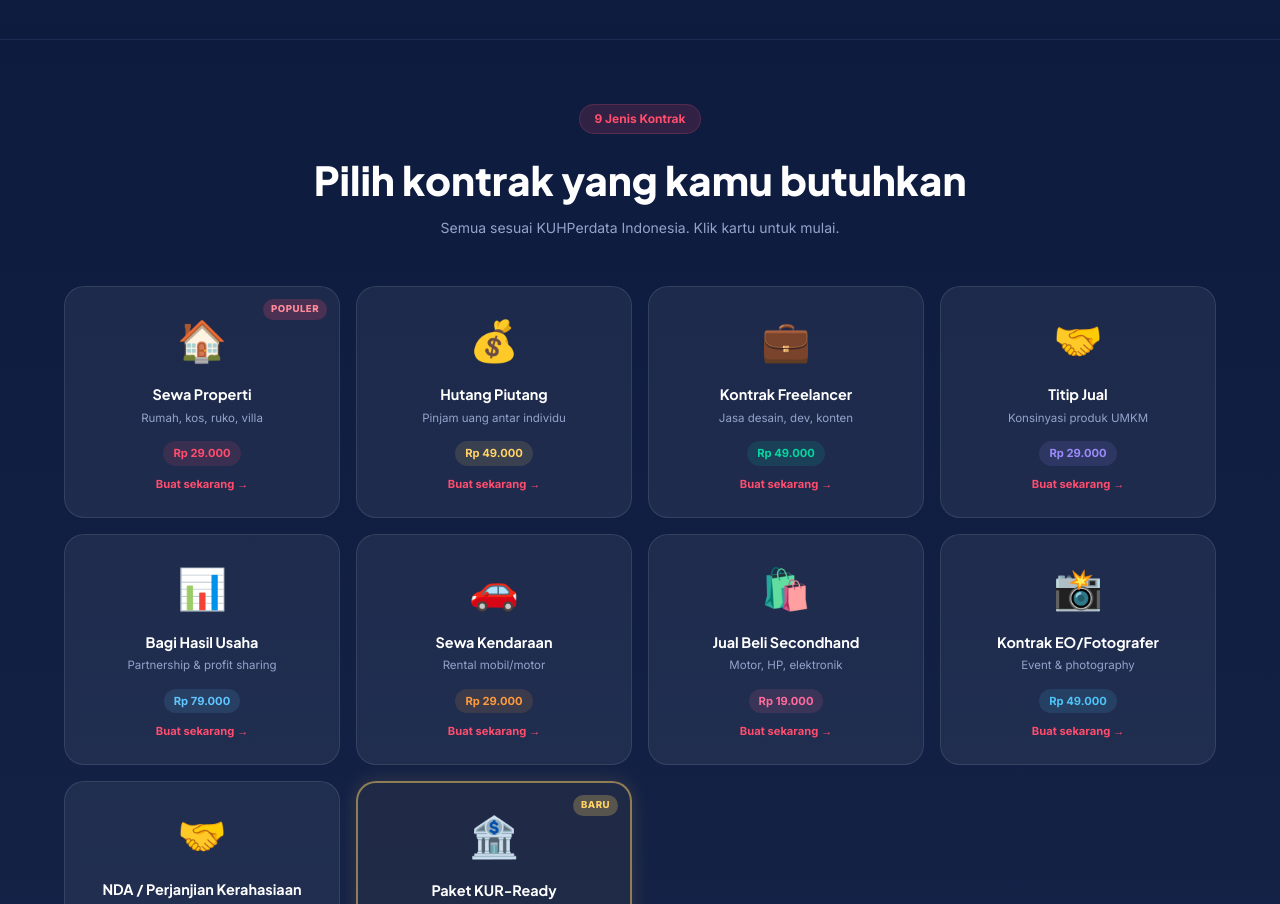
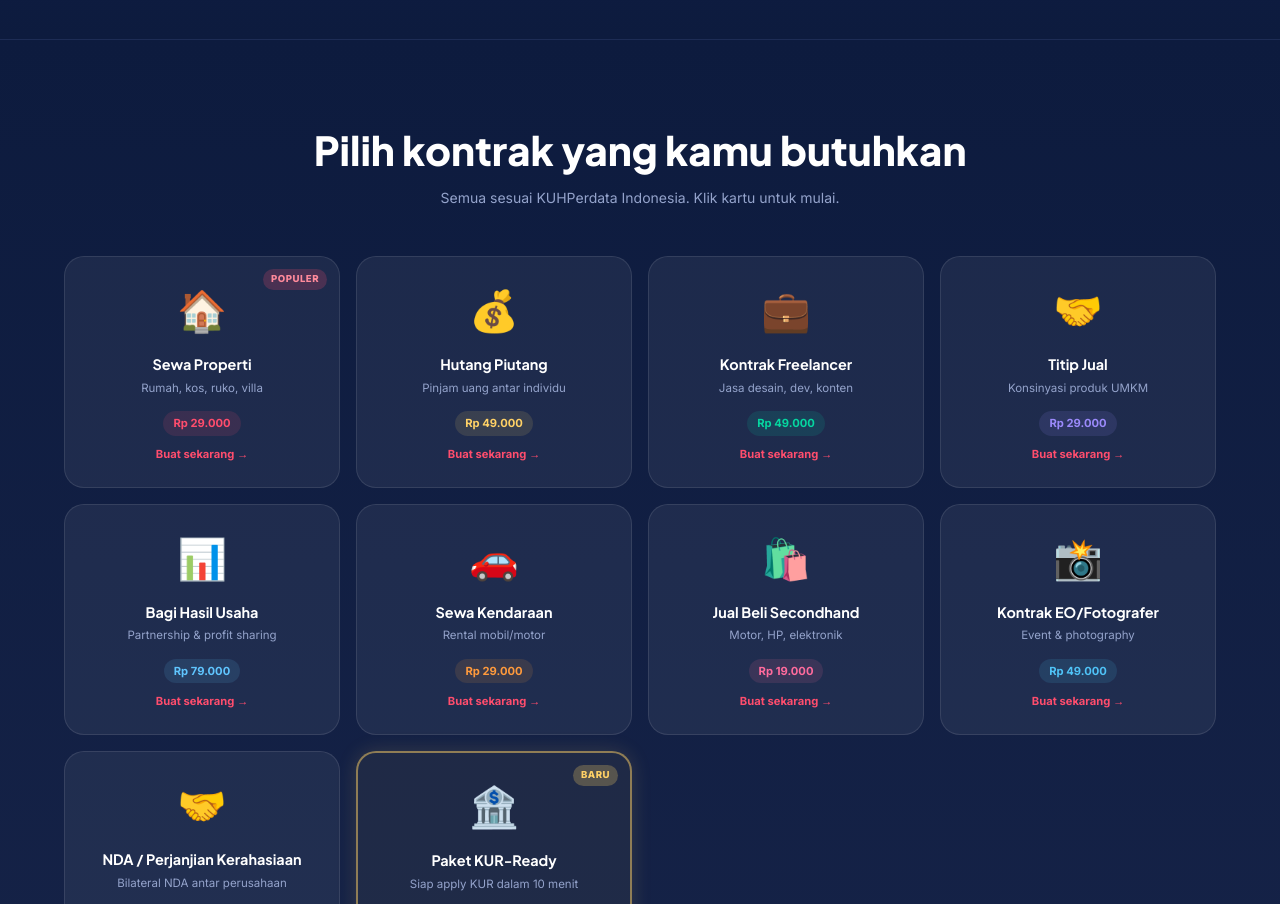
Before and after one commit to wah-rew/legalkan, a Next.js app: page / in a window 1280 px wide. Shown: the part 1206-2110 px from the top of the page. Built offline with nearby package versions, Linux system fonts and the light colour scheme; no server answers.

Commit message:
fix: remove '9 Jenis Kontrak' badge from contract section

```diff
--- a/app/page.tsx
+++ b/app/page.tsx
@@ -667,16 +667,7 @@
       >
         <div className="mx-auto" style={{ maxWidth: "72rem" }}>
           <div className="text-center mb-12 animate-fade-up">
-            <span
-              className="badge"
-              style={{
-                background: "rgba(255,77,109,0.15)",
-                color: "#FF4D6D",
-                border: "1px solid rgba(255,77,109,0.2)",
-              }}
-            >
-              9 Jenis Kontrak
-            </span>
+
             <h2
               className="font-jakarta font-extrabold mt-4 text-white"
               style={{ fontSize: "clamp(1.75rem, 4vw, 2.5rem)" }}
```
